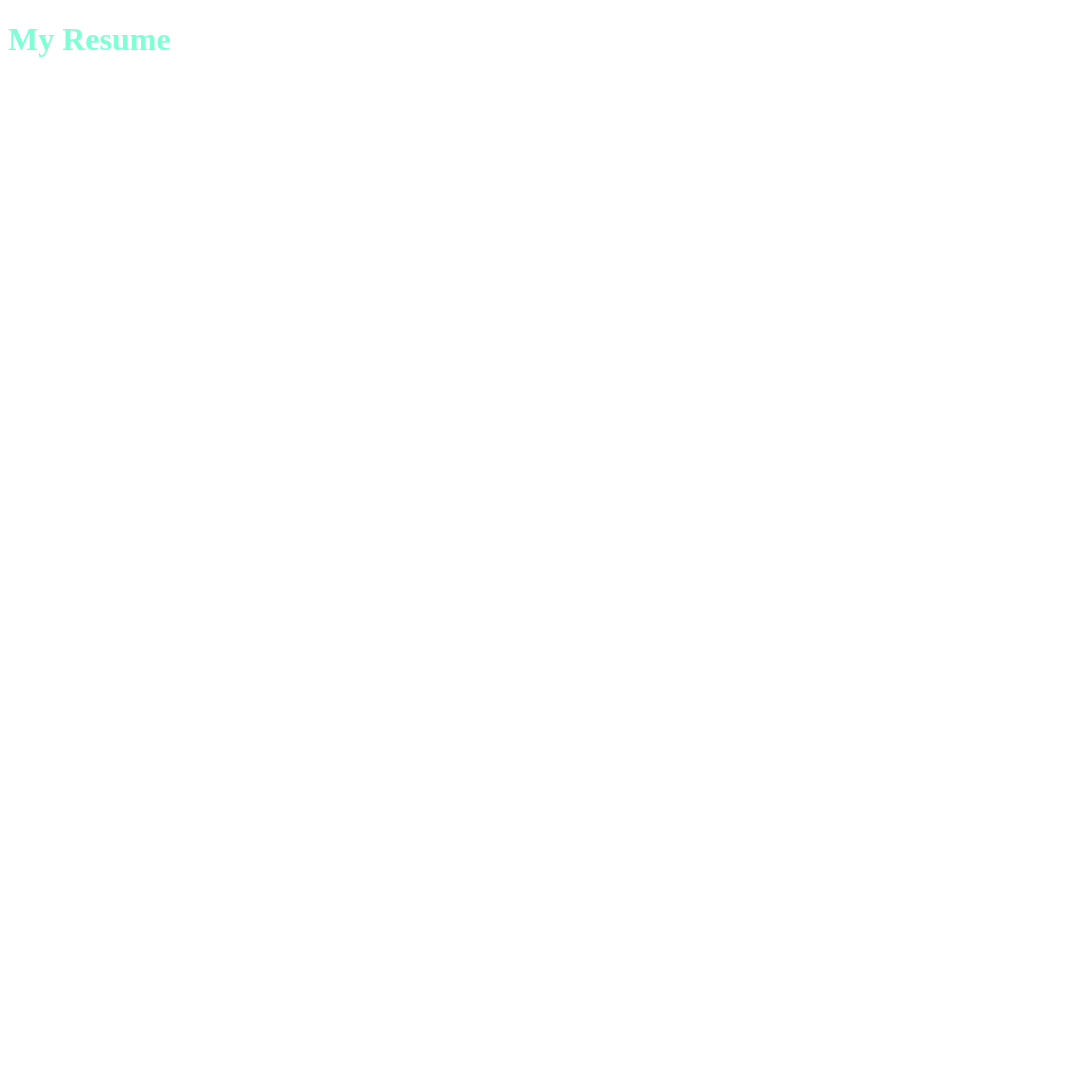
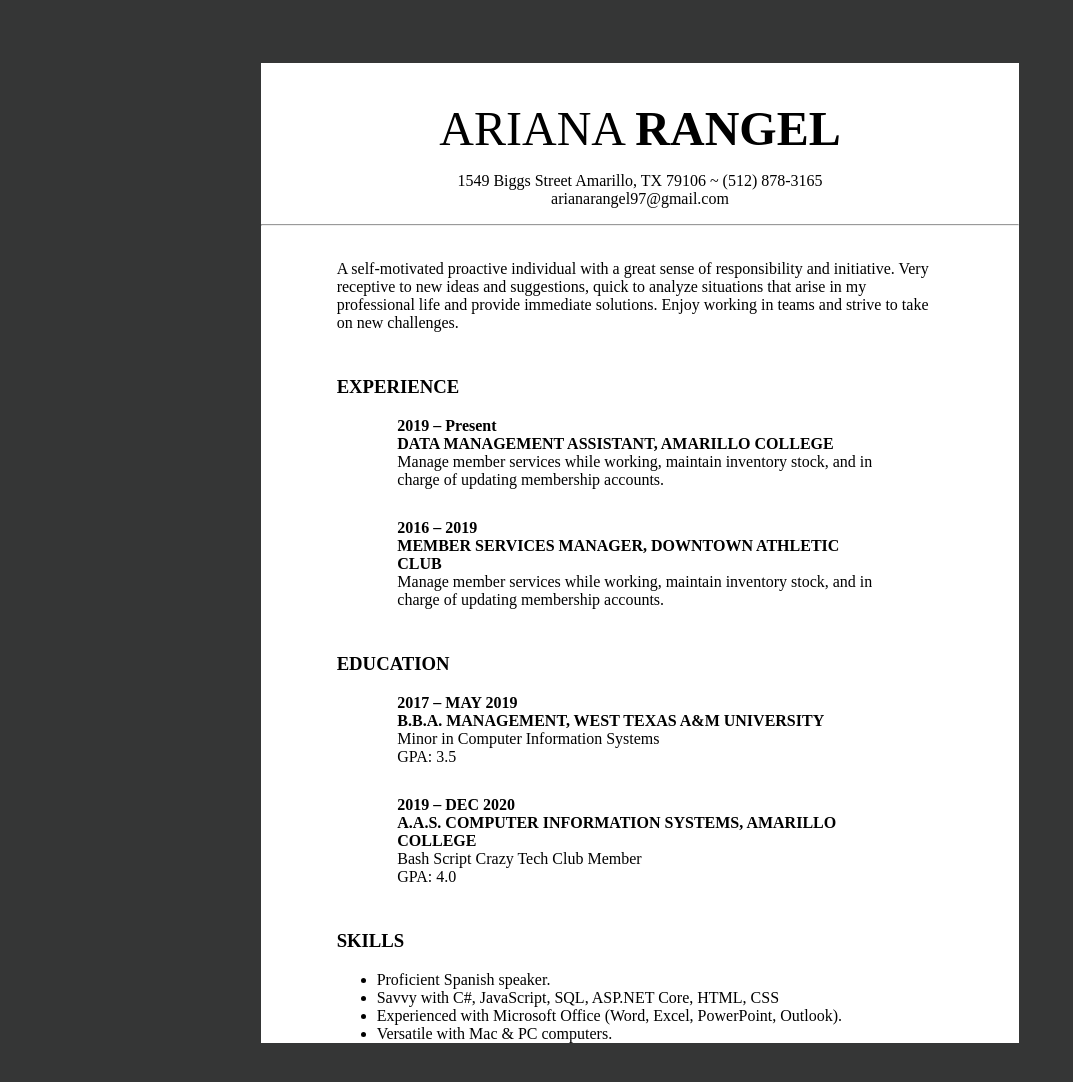
Before and after one commit to Arangel4/ACA_web101_Ariana_Rangel2, a plain HTML site: page myPortfolio/src/resume.html in a window 1280 px wide. Shown: the whole page, without its empty margins (0-1073 px from the left). Before the commit the page ends 800 px from the top, so only its background shows below. Drawn offline with Linux system fonts and the light colour scheme.

Commit message:
Update resume

```diff
--- a/myPortfolio/src/resume-style.css
+++ b/myPortfolio/src/resume-style.css
@@ -1,3 +1,30 @@
-h1{
-    color: aquamarine;
+body{
+    background-color: rgb(53, 54, 54);
 }
+
+header{
+    padding-top: 5%;
+    color: black;
+    text-align: center;
+    font-size: 3rem;
+}
+
+main{
+    width: 60%;
+    margin: 5% auto;
+    background: white;
+}
+
+p{
+    text-align: center;
+}
+
+article{
+    margin: 1% auto;
+    width: 80%;
+    text-align: left;
+}
+
+p1{
+
+}
--- a/myPortfolio/src/resume.html
+++ b/myPortfolio/src/resume.html
@@ -8,8 +8,73 @@
     <title>Resume</title>
 </head>
 <body>
-    <header>
-        <h1>My Resume</h1>
-    </header>
+    <main>
+        <header>
+            ARIANA <b>RANGEL</b>
+        </header>
+            <p>1549 Biggs Street Amarillo, TX 79106 ~ (512) 878-3165
+                <br>
+            arianarangel97@gmail.com</p>
+
+        <hr>
+        <br>
+        <article>
+            A self-motivated proactive individual with a great sense of responsibility and initiative. Very
+            receptive to new ideas and suggestions, quick to analyze situations that arise in my professional
+            life and provide immediate solutions. Enjoy working in teams and strive to take on new
+            challenges.
+        </article>
+        <br>
+        <article>
+            <h3>EXPERIENCE</h3>
+            <article>
+                <p1><b>2019 – Present <br>
+                DATA MANAGEMENT ASSISTANT, AMARILLO COLLEGE</b> <br>
+                Manage member services while working, maintain inventory stock, and in charge of
+                updating membership accounts.
+                </p1>
+            </article>
+            <br>
+            <article>
+                <p1><b>2016 – 2019 <br>
+                MEMBER SERVICES MANAGER, DOWNTOWN ATHLETIC CLUB</b> <br>
+                Manage member services while working, maintain inventory stock, and in charge of
+                updating membership accounts.
+                </p1>
+            </article>
+        </article>
+        <br>
+        <article>
+            <h3>EDUCATION</h3>
+            <article>
+                <p1><b>2017 – MAY 2019 <br>
+                    B.B.A. MANAGEMENT, WEST TEXAS A&M UNIVERSITY</b><br>
+                    Minor in Computer Information Systems<br>
+                    GPA: 3.5
+                </p1>
+            </article>
+            <br>
+            <article>
+                <p1><b>2019 – DEC 2020 <br>
+                    A.A.S. COMPUTER INFORMATION SYSTEMS, AMARILLO COLLEGE</b><br>
+                    Bash Script Crazy Tech Club Member<br>
+                    GPA: 4.0
+            </article>
+        </article>
+        <br>
+        <article>
+            <h3>SKILLS</h3>
+                <ul>
+                    <li>Proficient Spanish speaker.</li>
+                    <li>Savvy with C#, JavaScript, SQL, ASP.NET
+                        Core, HTML, CSS
+                    </li>
+                    <li>Experienced with Microsoft Office (Word,
+                        Excel, PowerPoint, Outlook).
+                    </li>
+                    <li>Versatile with Mac & PC computers.</li>
+                </ul>
+        </article>
+    </main>
 </body>
 </html>
```
